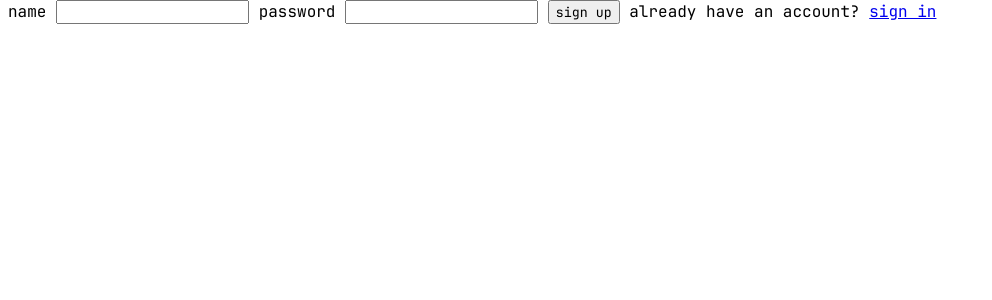
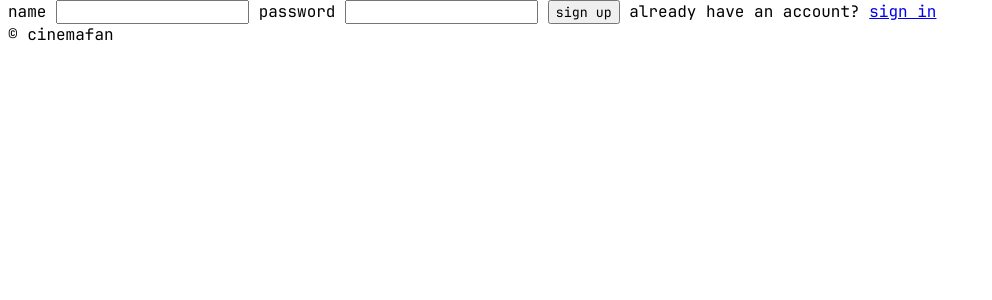
Before and after one commit to gunSlaveUnit/cinemafan, a FastAPI app: page /auth/sign-up in a window 1280 px wide. Shown: the part 50-350 px from the top of the page, without its empty margins (0-992 px from the left). Run offline with FastAPI, Linux system fonts and the light colour scheme; parts of the project's set-up code (start-up, migrations or seed data) failed here and were passed over.

Commit message:
Dummy footer with current year and app name

```diff
--- a/templates/base.html
+++ b/templates/base.html
@@ -35,7 +35,7 @@
     {% endblock %}
 
     <footer>
-      {{ version }}
+      &copy; {{ current_year }} cinemafan {{ version }}
     </footer>
   </body>
 </html>
```
